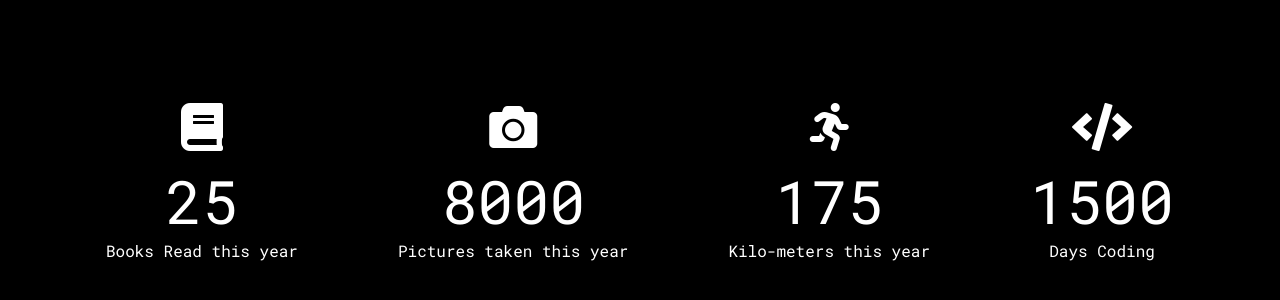
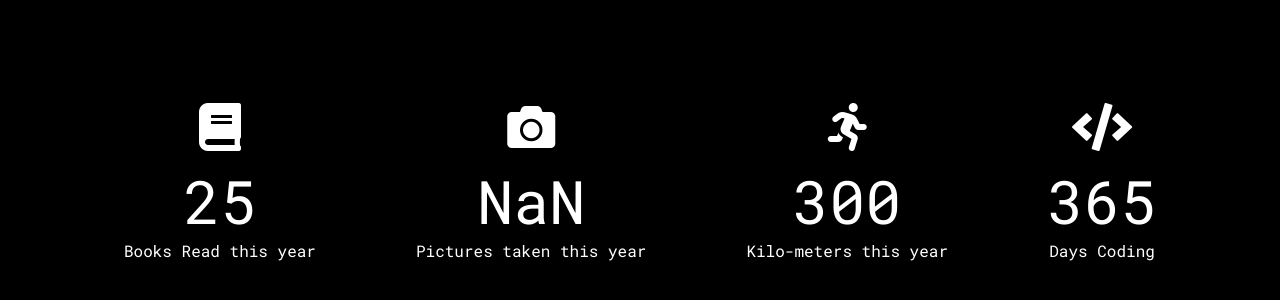
Before and after one commit to itsbashir/Counter, a plain HTML site: page index.html in a window 1280 px wide. Shown: the part 218-518 px from the top of the page. Drawn offline with Linux system fonts and the light colour scheme.

Commit message:
up to date

```diff
--- a/index.html
+++ b/index.html
@@ -15,17 +15,17 @@
     </div>
     <div class="counter-container">
         <i class="fas fa-camera fa-3x"></i>
-        <div class="counter" data-target="8000"></div>
+        <div class="counter" data-target="10,000"></div>
         <span>Pictures taken this year</span>
     </div>
     <div class="counter-container">
         <i class="fas fa-running fa-3x"></i>
-        <div class="counter" data-target="175"></div>
+        <div class="counter" data-target="300"></div>
         <span>Kilo-meters this year</span>
     </div>
     <div class="counter-container ">
         <i class="fas fa-code fa-3x"></i>
-        <div class="counter" data-target="1500"></div>
+        <div class="counter" data-target="365"></div>
         <span>Days Coding </span>
     </div>
 
```
